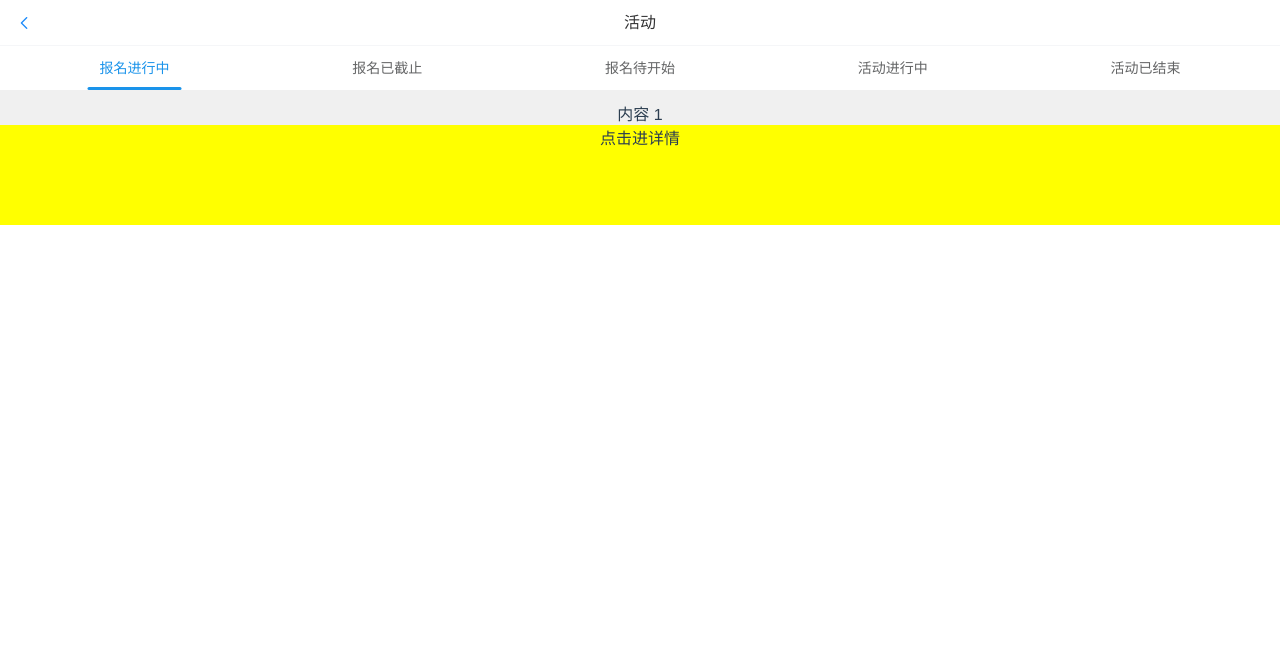
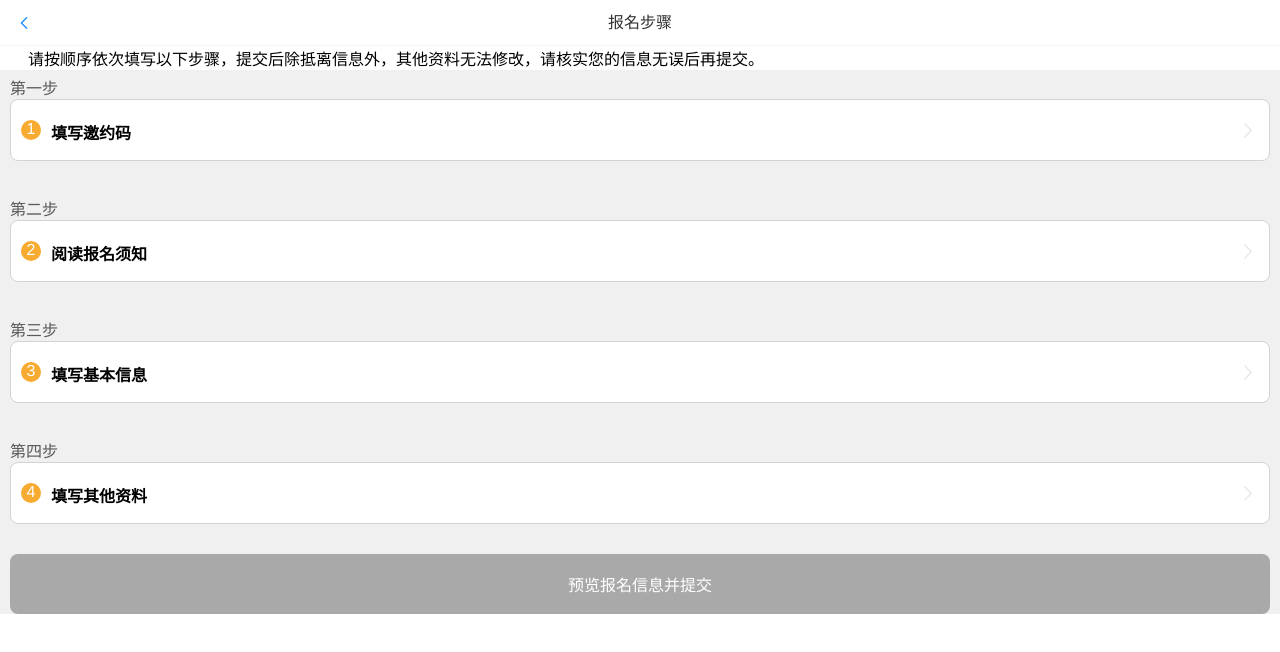
Before and after one commit to xiedong11/shop-system, a Vue app: page / in a window 1280 px wide. Shown: the top 652 px of the page. Built offline with nearby package versions, Linux system fonts and the light colour scheme; no server answers.

Commit message:
报名步骤页面

```diff
--- /dev/null
+++ b/src/components/RegistrationSteps.vue
@@ -0,0 +1,263 @@
+<template>
+    <van-nav-bar
+
+            title="报名步骤"
+            left-arrow
+            @click-left="onClickLeft"
+
+    />
+    <div style="background-color:  #F0F0F0">
+
+
+    <div class="describetext">请按顺序依次填写以下步骤，提交后除抵离信息外，其他资料无法修改，请核实您的信息无误后再提交。</div>
+
+    <div style="padding-left: 10px;padding-right: 10px;text-align:left;">
+        <div class="firstStep">第一步</div>
+        <div class="firstContent">
+
+            <div class="firstnumber">1</div>
+            <div class="firstText">填写邀约码</div>
+            <img class="fightImage" src="../image/ic_right_arrow.png"/>
+
+        </div>
+
+        <div class="secondStep">第二步</div>
+        <div class="secondContent">
+
+            <div class="secondnumber">2</div>
+            <div class="secondText">阅读报名须知</div>
+            <img class="secondImage" src="../image/ic_right_arrow.png"/>
+
+        </div>
+
+
+        <div class="thirdStep">第三步</div>
+        <div class="thirdContent">
+
+            <div class="thirdnumber">3</div>
+            <div class="thirdText">填写基本信息</div>
+            <img class="thirdImage" src="../image/ic_right_arrow.png"/>
+
+        </div>
+
+        <div class="fourthStep">第四步</div>
+        <div class="fourthContent">
+
+            <div class="fourthnumber">4</div>
+            <div class="fourthText">填写其他资料</div>
+            <img class="fourthImage" src="../image/ic_right_arrow.png"/>
+
+        </div>
+
+        <div class="submitButton">预览报名信息并提交</div>
+
+    </div>
+
+    </div>
+
+
+</template>
+
+<script>
+    export default {
+        name: "RegistrationSteps"
+    }
+</script>
+
+<style scoped>
+    .describetext {
+
+        background-color: white;
+        color: black;
+        text-indent: 28px;
+        font-size:14;
+        text-align: left;
+    }
+
+    .firstStep {
+        padding-top: 5px;
+        color: #595959;
+    }
+
+    .firstContent {
+        background-color: white;
+        border: 1px solid lightgray;
+        border-radius: 8px;
+        height: 60px;
+
+    }
+
+    .firstnumber {
+        width: 20px;
+        height: 20px;
+        background-color: #F7AB31;
+        text-align: center;
+        margin-top: 20px;
+        margin-left: 10px;
+        border-radius: 10px;
+        color: white;
+        float: left;
+    }
+
+    .firstText {
+        height: 20px;
+        float: left;
+        margin-top: 20px;
+        margin-left: 10px;
+        font-weight: bold;
+        color: black;
+    }
+
+    .fightImage {
+
+        width: 15px;
+        height: 15px;
+        float: right;
+        margin-top: 22.5px;
+        margin-right: 15px;
+
+    }
+
+    .secondStep{
+        padding-top: 35px;
+        color: #595959;
+    }
+
+    .secondContent{
+        background-color: white;
+        border: 1px solid lightgray;
+        border-radius: 8px;
+        height: 60px;
+    }
+
+    .secondnumber {
+        width: 20px;
+        height: 20px;
+        background-color: #F7AB31;
+        text-align: center;
+        margin-top: 20px;
+        margin-left: 10px;
+        border-radius: 10px;
+        color: white;
+        float: left;
+    }
+
+    .secondText {
+        height: 20px;
+        float: left;
+        margin-top: 20px;
+        margin-left: 10px;
+        font-weight: bold;
+        color: black;
+    }
+
+    .secondImage {
+        width: 15px;
+        height: 15px;
+        float: right;
+        margin-top: 22.5px;
+        margin-right: 15px;
+    }
+
+    .thirdStep{
+        padding-top: 35px;
+        color: #595959;
+    }
+
+    .thirdContent{
+        background-color: white;
+        border: 1px solid lightgray;
+        border-radius: 8px;
+        height: 60px;
+    }
+
+    .thirdnumber {
+        width: 20px;
+        height: 20px;
+        background-color: #F7AB31;
+        text-align: center;
+        margin-top: 20px;
+        margin-left: 10px;
+        border-radius: 10px;
+        color: white;
+        float: left;
+    }
+
+    .thirdText {
+        height: 20px;
+        float: left;
+        margin-top: 20px;
+        margin-left: 10px;
+        font-weight: bold;
+        color: black;
+    }
+
+    .thirdImage {
+        width: 15px;
+        height: 15px;
+        float: right;
+        margin-top: 22.5px;
+        margin-right: 15px;
+    }
+
+    .fourthStep{
+        padding-top: 35px;
+        color: #595959;
+    }
+
+    .fourthContent{
+        background-color: white;
+        border: 1px solid lightgray;
+        border-radius: 8px;
+        height: 60px;
+    }
+
+    .fourthnumber {
+        width: 20px;
+        height: 20px;
+        background-color: #F7AB31;
+        text-align: center;
+        margin-top: 20px;
+        margin-left: 10px;
+        border-radius: 10px;
+        color: white;
+        float: left;
+    }
+
+    .fourthText {
+        height: 20px;
+        float: left;
+        margin-top: 20px;
+        margin-left: 10px;
+        font-weight: bold;
+        color: black;
+    }
+
+    .fourthImage {
+        width: 15px;
+        height: 15px;
+        float: right;
+        margin-top: 22.5px;
+        margin-right: 15px;
+    }
+
+    .submitButton {
+
+        margin-top: 30px;
+        height: 60px;
+        text-align: center;
+        border-radius: 8px;
+        background-color: darkgray;
+        color: white;
+
+        display: flex;
+        align-items: center;
+        justify-content: space-around;
+        flex-direction: column;
+
+
+        /*#1A91E7*/
+
+    }
+
+</style>
--- a/src/router/index.js
+++ b/src/router/index.js
@@ -3,7 +3,8 @@
 const routes = [
     // { path: '/', component: () => import(/* webpackChunkName: "channelList" */ '../components/RegistrationInProgress') }, //首页
 
-    {path: '/', component: () => import(/* webpackChunkName: "channelList" */ '../views/activity')}, //首页
+    // {path: '/', component: () => import(/* webpackChunkName: "channelList" */ '../views/activity')}, //首页
+    {path: '/', component: () => import(/* webpackChunkName: "channelList" */ '../components/RegistrationSteps')}, //报名步骤
     {path: '/SingUp', component: () => import(/* webpackChunkName: "channelList" */ '../components/SignUp')}, //频道页
     {path: '/MeetingDetail', component: () => import(/* webpackChunkName: "channelList" */ '../views/MeetingDetail')}, //活动详情
     {path: '/ApplyData', component: () => import(/* webpackChunkName: "channelList" */ '../views/ApplyData')}, //活动详情
```
